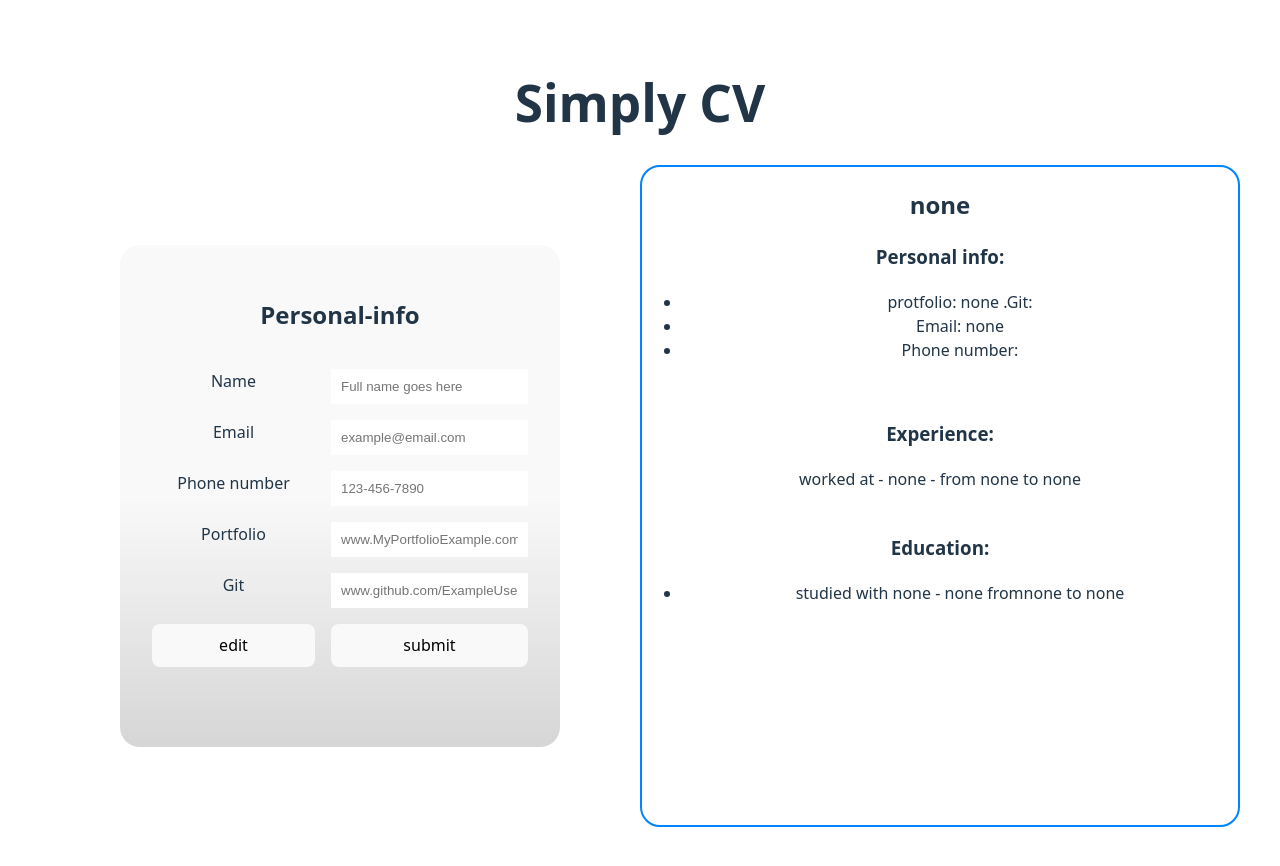
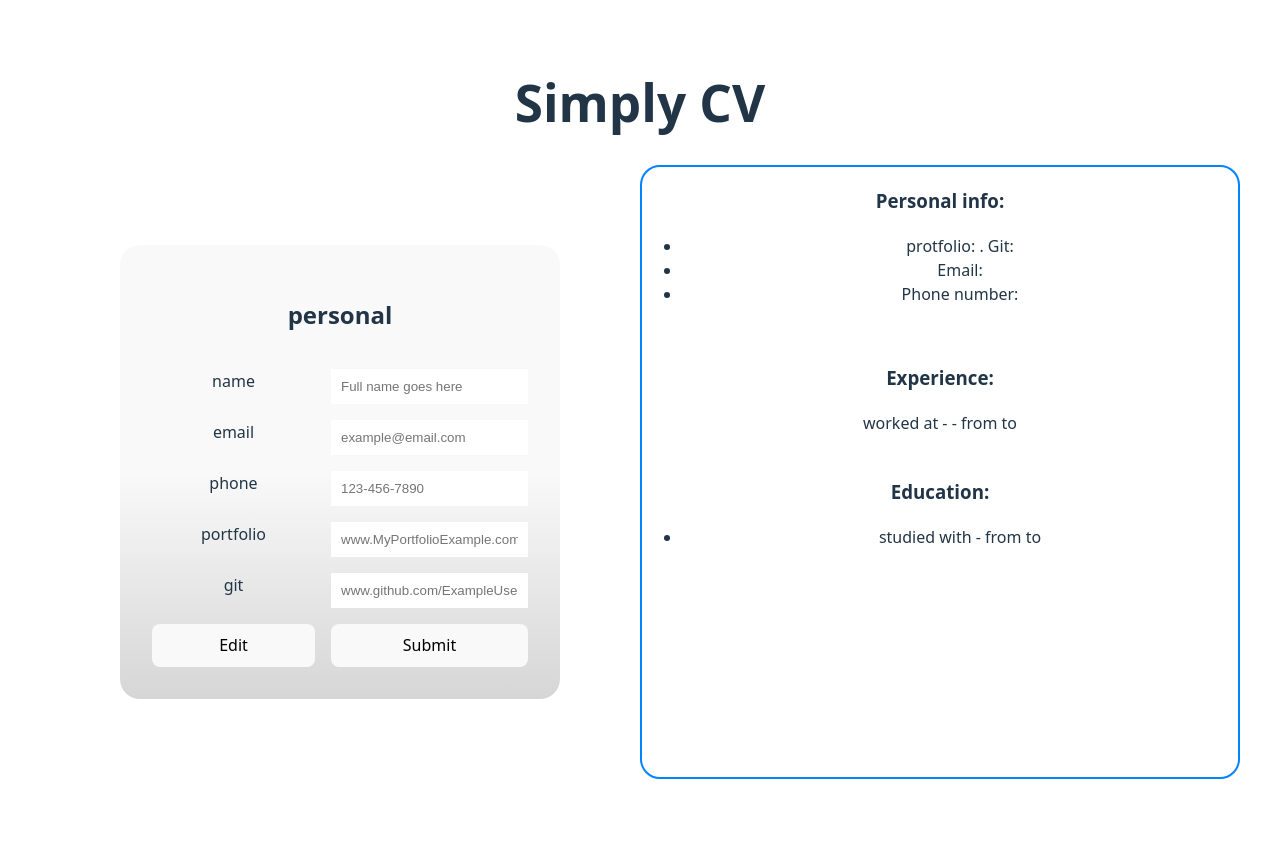
Before and after one commit to VoidOfMaya/CV-Application, a React app: page / in a window 1280 px wide. After the commit the page ends 819 px from the top, so only its background shows below. Built offline with nearby package versions, Linux system fonts and the light colour scheme; the HTML template or start-up script is replaced by a standard one.

Commit message:
fix(app)conect state to manage both form and preview element

```diff
--- a/src/App.jsx
+++ b/src/App.jsx
@@ -1,12 +1,14 @@
 import { Fragment, useState } from 'react'
-
-import './styles/App.css'
-import {ButtonEl} from './components/button.jsx';
+import './styles/App.css';
 import { CvForm } from './components/form.jsx';
 import { Cv } from './components/cv.jsx';
+import { data } from './modules/cvData.js';
 
 function App() {
-  const [count, setCount] = useState(0)
+  const [cvData, setCvData] = useState({personal:{},
+                                        experience:{},
+                                        education:{}});
+
 
   //Cv takes personal info{name, email, number , portfolio, git},
   //     education   {school, title, startDate, endDte}
@@ -15,15 +17,26 @@ function App() {
   return (
    <div className='main-container'>
     <h1 className='header'>Simply CV</h1>
-    <CvForm fieldList={[{id: 'Personal-info', name: 'Name', type:"text" },
-                        {id: 'Personal-info', name: 'Email', type:"Email" },
-                        {id: 'Personal-info', name: 'Phone number', type:"tel" },
-                        {id: 'Personal-info', name: 'Portfolio', type:"link" },
-                        {id: 'Personal-info', name: 'Git', type:"link" }]}/>
+    <CvForm
+    section={'personal'}
+    fieldList={[{name: 'name', type: 'text'},
+                {name: 'email', type: 'email'},
+                {name: 'phone', type: 'tel'},
+                {name: 'portfolio', type: 'text'},
+                {name: 'git', type: 'text'},
+            ]}
+    data={cvData.personal}
+    onChange={updatedData =>{
+      setCvData(prev=>({
+        ...prev,
+        personal: updatedData
+      }))
+    }}
+    />
 
-    <Cv personal={{name:'none', email:'none',  phone:'none', portfolio:'none', git:'none',}}
-        experience={{copmany: 'none', position:'none' , startDate:'none', endDate:'none', responsibilities:'none'}}
-        education={{school: 'none', title: 'none', startDate: 'none', endDate: 'none'}}
+    <Cv personal={cvData.personal}
+        experience={cvData.experience}
+        education={cvData.education}
         />
    </div>
   )
--- a/src/components/cv.jsx
+++ b/src/components/cv.jsx
@@ -9,9 +9,9 @@ function Cv({personal, experience, education}){
             <h2>{personal.name}</h2>
             <h3>Personal info:</h3>
             <ul>
-                <li> protfolio: {personal.portfolio} .Git: {personal.github}</li>
+                <li> protfolio: {personal.portfolio} . Git: {personal.git}</li>
                 <li>Email: {personal.email}</li>
-                <li>Phone number:{personal.number}</li>
+                <li>Phone number: {personal.phone}</li>
             </ul>
             <br></br>
             <h3>Experience:</h3>
--- a/src/components/form.jsx
+++ b/src/components/form.jsx
@@ -4,8 +4,12 @@ import {ButtonEl} from '../components/button.jsx';
 import '../styles/forms.css';
 
 //takes a list of fields to create with type eg: [{id, name, type},{id, name, type},{id, name, type}]
-function CvForm({fieldList}){
-    const[info, setinfo] = useState('');
+function CvForm({fieldList, section, data, onChange}){
+ function handleChange(e){
+    const {name, value} = e.target;
+    const updateSection = {...data, [name]:value};
+    onChange(updateSection);
+ }
     let hastitle = false;
     let name;
 
@@ -16,21 +20,19 @@ function CvForm({fieldList}){
     //cunstructs form
     const constructForm = fieldList.map(field=>{
 
-        title(field.id);
-        const filedKey =field.id+ '-'+ field.name
+        title(section);
+        const filedKey =section+ '-'+ field.name
         const typeExample = handlePlaceHolder(field.type)
         return(
             <Fragment key={filedKey}>
-            <label  for={field.name}>{field.name}</label>
+                <label  htmlFor={field.name}>{field.name}</label>
                 <input  className='input-field'
                         id={field.name}
                         name={field.name}
                         type={field.type}
                         placeholder={handlePlaceHolder(field.name)}
-                    value={info}
-                    onChange={(e)=>{
-                        setinfo(e.target.value)
-                    }}
+                        value={data[field.name] || ""}
+                        onChange={handleChange}
                         />
             </Fragment>
         )
@@ -41,9 +43,8 @@ function CvForm({fieldList}){
         <form className="cv-form ">
             <h2 className='title'>{name}</h2>
             {constructForm}
-            <ButtonEl name={'edit'} className='cvBtn'/>
-            <ButtonEl name={'submit'} className='cvBtn'/>
-            <p>{info}</p>
+            <ButtonEl name={'Edit'} className='cvBtn'/>
+            <ButtonEl name={'Submit'} className='cvBtn'/>
         </form>
         </>
     )
--- /dev/null
+++ b/src/modules/cvData.js
@@ -0,0 +1,18 @@
+const data = {personal:{  name:'',
+                        email:'',
+                        phone:'',
+                        portfolio:'',
+                        git:''},
+
+            experience:{copmany: '',
+                        position:'' ,
+                        startDate:'',
+                        endDate:'',
+                        responsibilities:''},
+
+            education:{ school: '',
+                        title: '',
+                        startDate: '',
+                        endDate: ''}};
+
+export{data}
--- a/src/modules/placeholder.js
+++ b/src/modules/placeholder.js
@@ -1,17 +1,17 @@
 function handlePlaceHolder(type){
   switch (type) {
-    case "Name":
+    case "name":
       return "Full name goes here";
 
-    case "Email":
+    case "email":
       return "example@email.com";
 
 
 
-    case "Phone number":
+    case "phone":
       return "123-456-7890";
 
-    case "Portfolio":
+    case "portfolio":
       return "www.MyPortfolioExample.com/";
 
     case "date":
@@ -20,7 +20,7 @@ function handlePlaceHolder(type){
     case "url":
       return "https://example.com";
 
-    case "Git":
+    case "git":
       return "www.github.com/ExampleUser";
 
     case "color":
```
Lines whose indentation alone changed are shown as unchanged.
